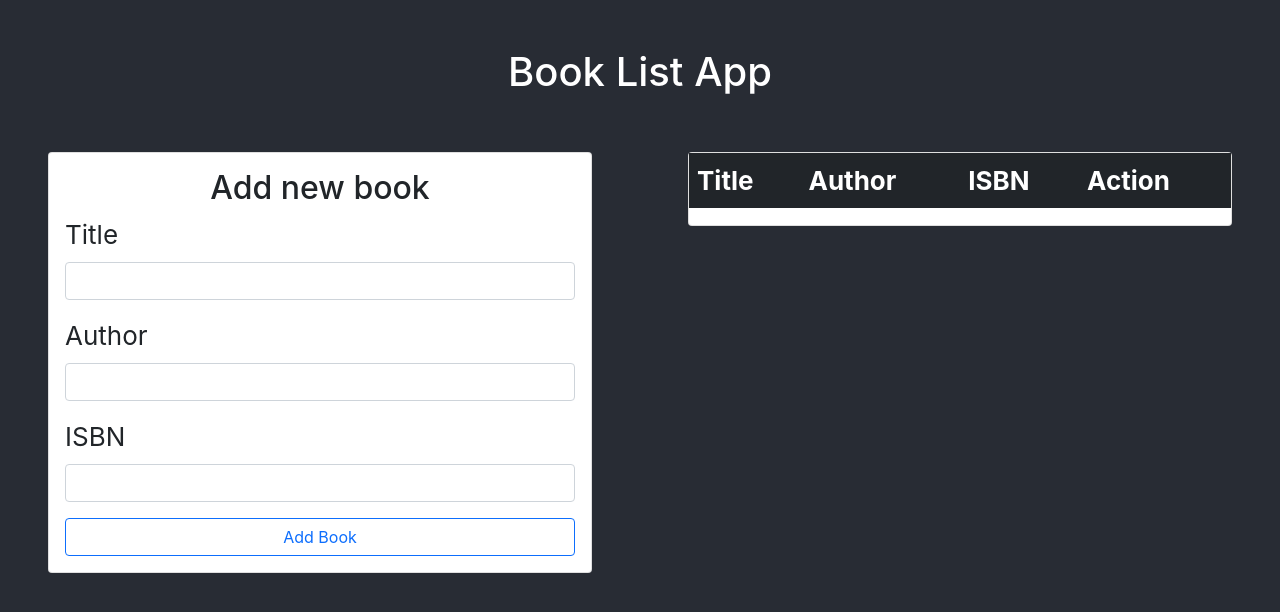
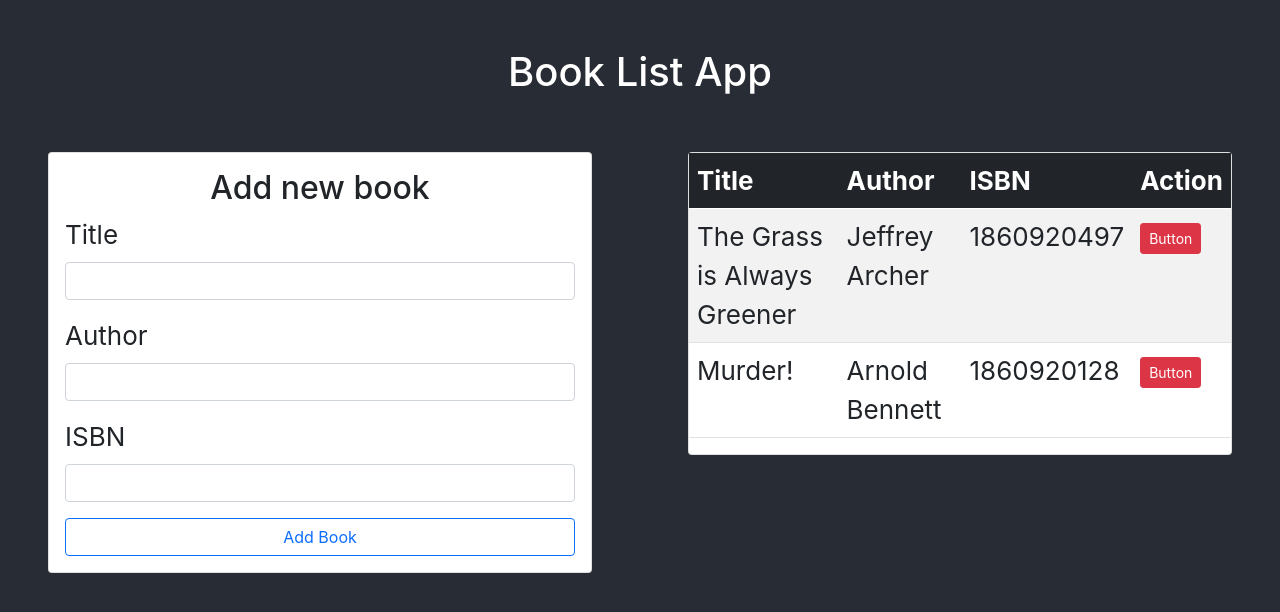
Before and after one commit to masoodhamza/bookstore, a React (Create React App) app: page / in a window 1280 px wide. Shown: the top 612 px of the page. Built offline with nearby package versions, Linux system fonts and the light colour scheme; the HTML template or start-up script is replaced by a standard one.

Commit message:
delete book

```diff
--- a/src/App.js
+++ b/src/App.js
@@ -4,11 +4,28 @@ import AddBook from "./components/AddBook";
 import AllBooks from "./components/AllBooks";
 
 const App = () => {
-  const [books, setBooks] = useState([]);
+  const [books, setBooks] = useState([
+    {
+      title: "The Grass is Always Greener",
+      author: "Jeffrey Archer",
+      isbn: 1860920497,
+    },
+    {
+      title: "Murder!",
+      author: "Arnold Bennett",
+      isbn: 1860920128,
+    },
+  ]);
 
   const addBookHandler = (title, author, isbn) => {
     setBooks((prvBooks) => {
       return [...prvBooks, { title, author, isbn }];
+    });
+  };
+
+  const deleteBookHandler = (isbn) => {
+    setBooks((prvBooks) => {
+      return prvBooks.filter((book) => book.isbn !== isbn);
     });
   };
 
@@ -23,7 +40,10 @@ const App = () => {
         </div>
         <div className="col-md-6 p-5">
           <div className="card text-dark">
-            <AllBooks books={books} />
+            {books.length < 1 && <div>Book list is empty</div>}
+            {books.length > 0 && (
+              <AllBooks books={books} deleteBook={deleteBookHandler} />
+            )}
           </div>
         </div>
       </div>
--- a/src/components/AddBook.js
+++ b/src/components/AddBook.js
@@ -14,6 +14,10 @@ const AddBook = (props) => {
     const isbn = isbnRef.current.value;
 
     props.addBook(title, author, isbn);
+
+    titleRef.current.value = "";
+    authorRef.current.value = "";
+    isbnRef.current.value = "";
   };
 
   return (
--- a/src/components/AllBooks.js
+++ b/src/components/AllBooks.js
@@ -17,7 +17,14 @@ const AllBooks = (props) => {
             <td>{book.title}</td>
             <td>{book.author}</td>
             <td>{book.isbn}</td>
-            <td>Delete</td>
+            <td>
+              <button
+                className="btn btn-sm btn-danger"
+                onClick={() => props.deleteBook(book.isbn)}
+              >
+                Button
+              </button>
+            </td>
           </tr>
         ))}
       </tbody>
```
